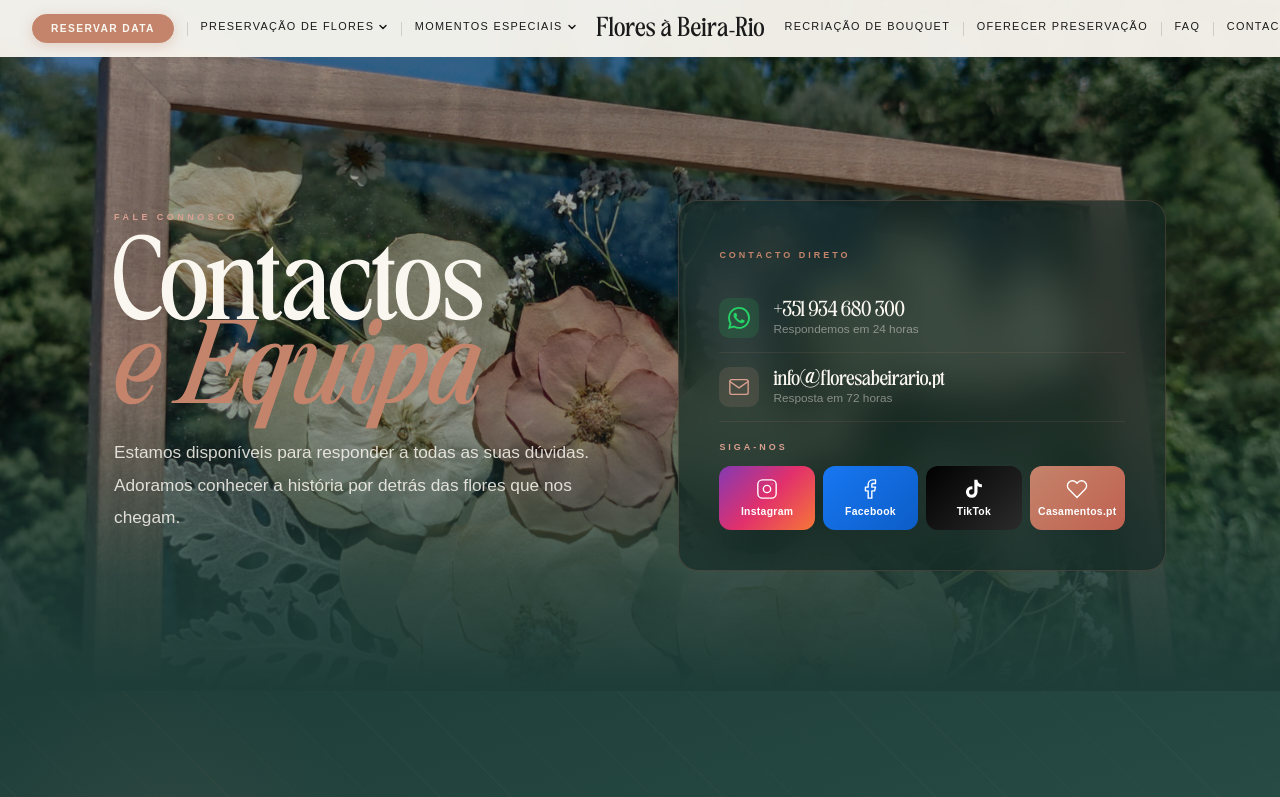
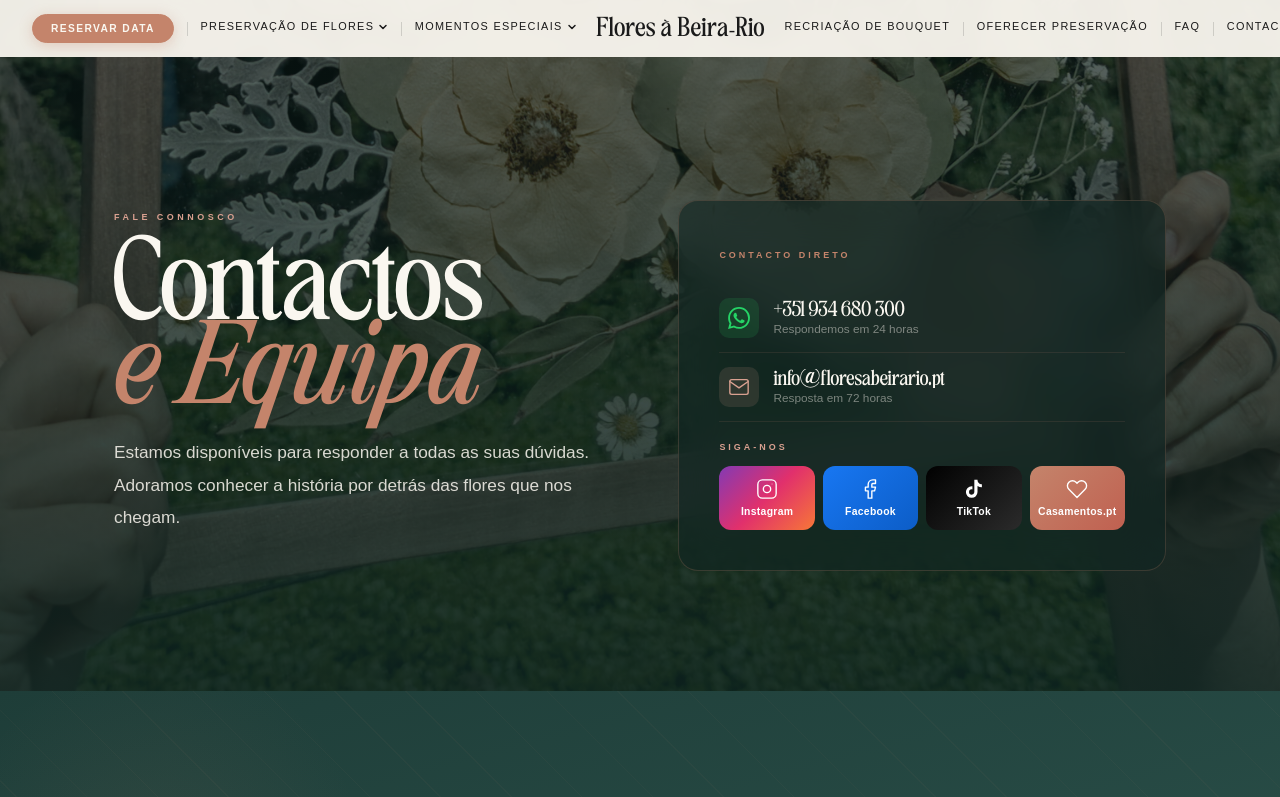
Before and after one commit to floresabeirario/fbr-website, a Next.js app: page /contactos in a window 1280 px wide. Shown: the top 797 px of the page. Built offline with nearby package versions, Linux system fonts and the light colour scheme; a web font is replaced by a local one.

Commit message:
Update ContactosClient.jsx

```diff
--- a/app/contactos/ContactosClient.jsx
+++ b/app/contactos/ContactosClient.jsx
@@ -185,6 +185,11 @@ export default function ContactosClient() {
         }
         .btn-wa-big:hover { background: #1da851; transform: translateY(-3px); }
 
+        /* no mobile mostra a parte inferior da imagem do hero */
+        @media (max-width: 767px) {
+          .hero-bg { background-position: center 80% !important; }
+        }
+
         a:focus-visible, button:focus-visible { outline: 3px solid ${C.salmon}; outline-offset: 4px; border-radius: 4px; }
 
         @media (prefers-reduced-motion: reduce) {
@@ -198,35 +203,25 @@ export default function ContactosClient() {
         aria-label="Contactos e Equipa — Flores à Beira-Rio"
         style={{ position: "relative", overflow: "hidden", minHeight: "85vh", display: "flex", alignItems: "center" }}
       >
-        {/* Foto — menos escura do que antes */}
+        {/* Foto de fundo */}
+        <div
+          aria-hidden="true"
+          className="hero-bg"
+          style={{
+            position: "absolute", inset: 0,
+            backgroundImage: "url('/juliaquadro2.webp')",
+            backgroundSize: "cover",
+            backgroundPosition: "center bottom",
+            filter: "brightness(0.55) saturate(0.8)",
+          }}
+        />
+
+        {/* Overlay escuro */}
         <div
           aria-hidden="true"
           style={{
             position: "absolute", inset: 0,
-            backgroundImage: "url('/juliaquadro2.webp')",
-            backgroundSize: "cover", backgroundPosition: "center",
-            filter: "brightness(0.72) saturate(0.9)",
-          }}
-        />
-
-        {/* Overlay suave no topo para legibilidade do texto */}
-        <div
-          aria-hidden="true"
-          style={{
-            position: "absolute", inset: 0,
-            background: "linear-gradient(to bottom, rgba(15,38,34,0.22) 0%, rgba(15,38,34,0.12) 45%, transparent 70%)",
-          }}
-        />
-
-        {/* Transição seamless no fundo: cor da secção seguinte emerge gradualmente */}
-        <div
-          aria-hidden="true"
-          style={{
-            position: "absolute",
-            bottom: 0, left: 0, right: 0,
-            height: "48%",
-            background: `linear-gradient(to top, ${C.teal} 0%, rgba(30,61,56,0.82) 35%, rgba(30,61,56,0.0) 100%)`,
-            pointerEvents: "none",
+            background: "linear-gradient(to bottom, rgba(15,38,34,0.4) 0%, rgba(15,38,34,0.6) 50%, rgba(15,38,34,0.85) 100%)",
           }}
         />
 
```
